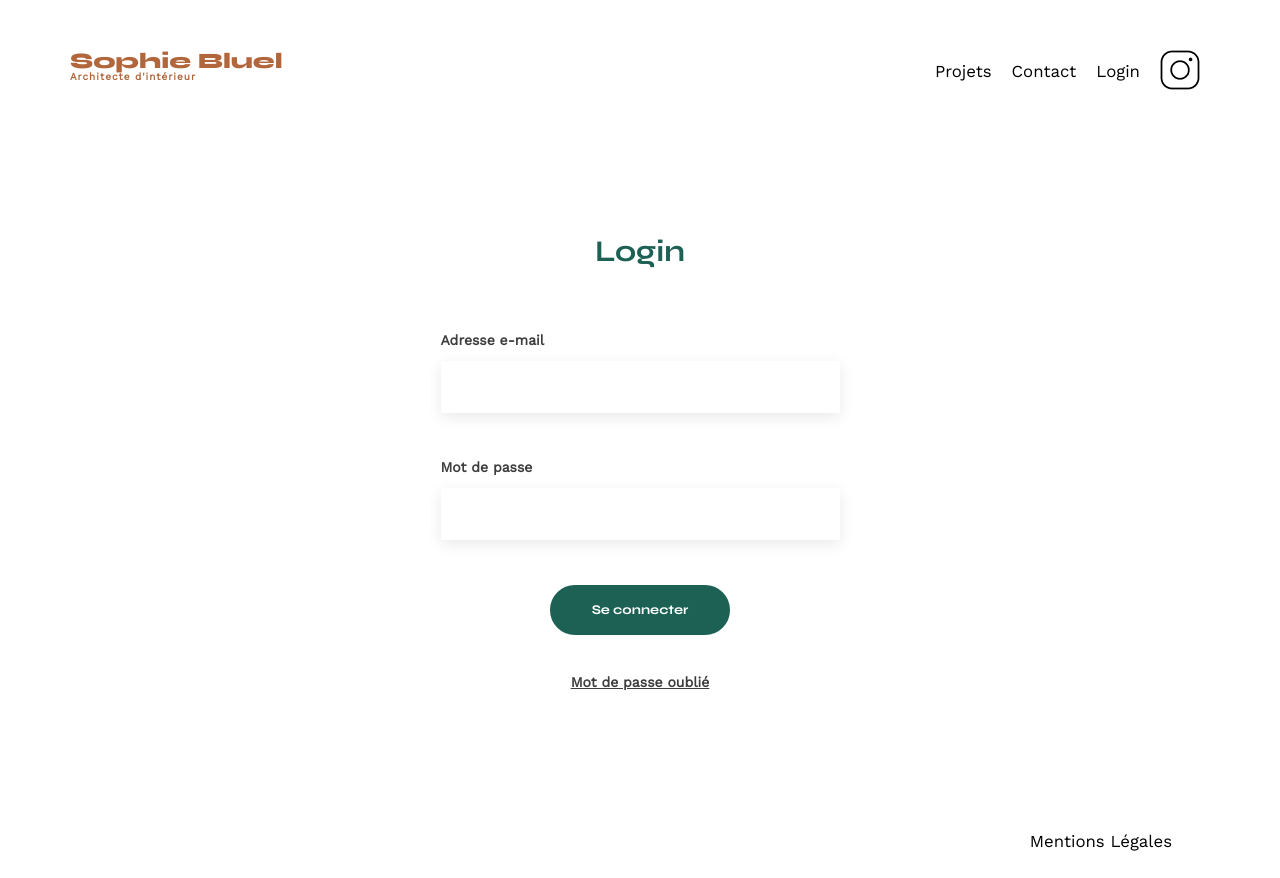
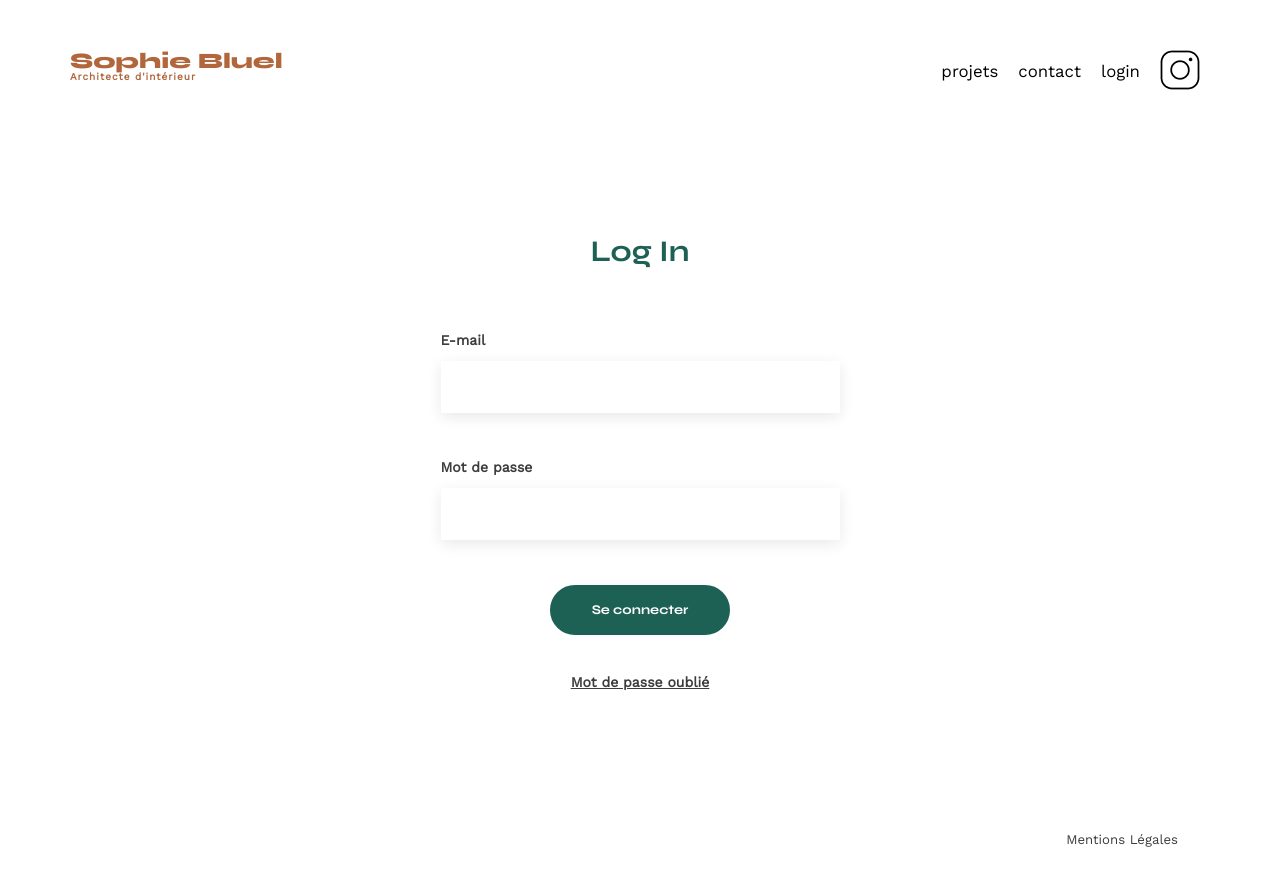
Before and after one commit to EGewalt/Projet_6, a plain HTML site: page FrontEnd/login.html in a window 1280 px wide. Drawn offline with nearby package versions, Linux system fonts and the light colour scheme.

Commit message:
Modif des textes, et du footer

```diff
--- a/FrontEnd/assets/style.css
+++ b/FrontEnd/assets/style.css
@@ -190,6 +190,11 @@ footer nav ul {
 	margin: 2em;
 }
 
+.footer-nav {
+	font-size: 11px;
+	color: #3D3D3D;
+}
+
 /* Login Page Styling */
 .login {
 	display: flex;
--- a/FrontEnd/login.html
+++ b/FrontEnd/login.html
@@ -16,9 +16,9 @@
         </h1>
         <nav>
             <ul class="nav-list">
-                <li><a href="index.html#portfolio">Projets</a></li>
-                <li><a href="index.html#contact">Contact</a></li>
-                <li class="nav-selected">Login</li>
+                <li><a href="index.html#portfolio">projets</a></li>
+                <li><a href="index.html#contact">contact</a></li>
+                <li class="nav-selected">login</li>
                 <li>
                     <a href="#" aria-label="Instagram">
                         <img src="./assets/icons/instagram.png" alt="Instagram">
@@ -29,10 +29,10 @@
     </header>
     <main>
         <section id="login-section" class="login">
-            <h2>Login</h2>
+            <h2>Log In</h2>
             <div id="error-container" class="error-box"></div>
             <form class="login-form" action="#" method="POST" onsubmit="return false;">
-                <label for="email-field">Adresse e-mail</label>
+                <label for="email-field">E-mail</label>
                 <input type="email" id="email-field" name="email" required>
                 <div class="email-error"></div>
 
```
Also changed, not shown: FrontEnd/index.html (+1 -1 lines).
